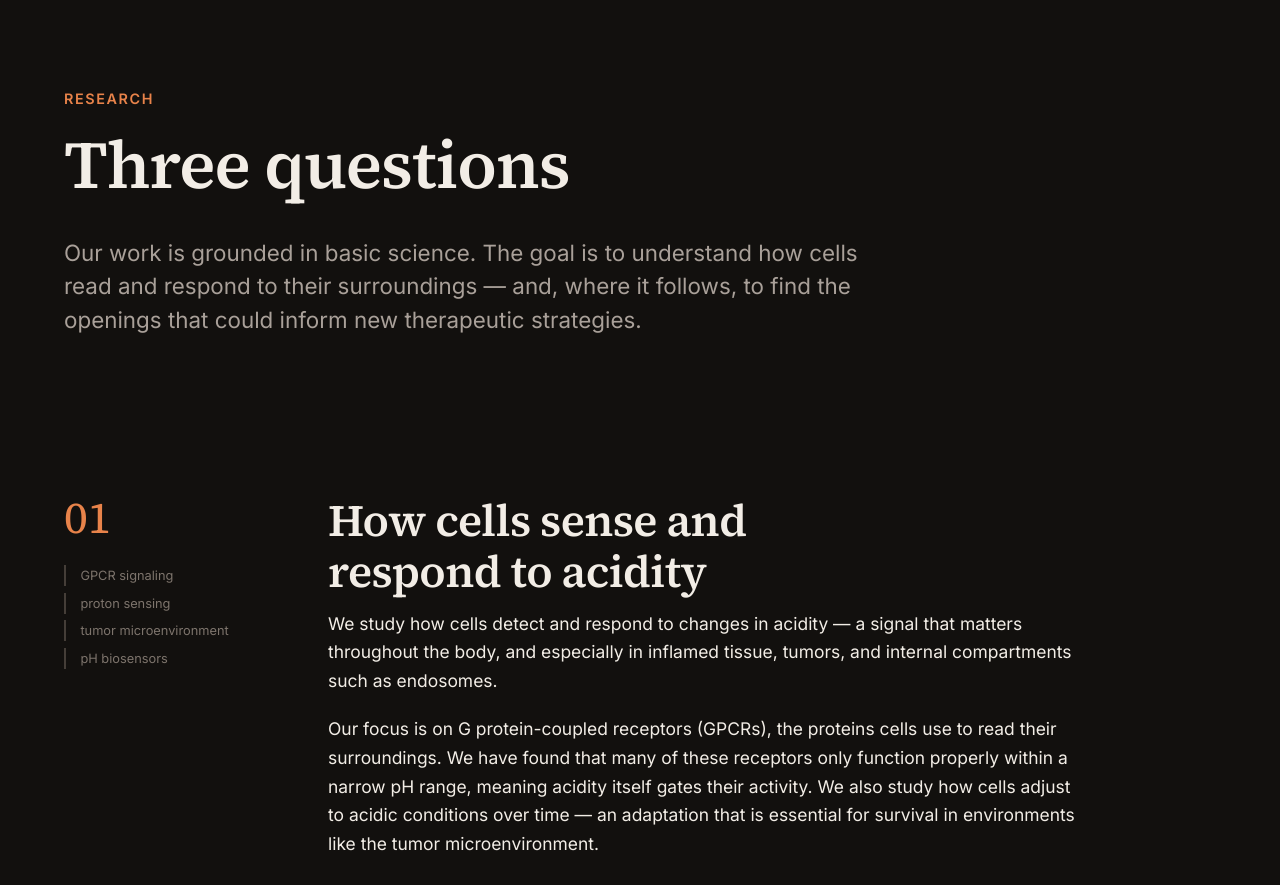
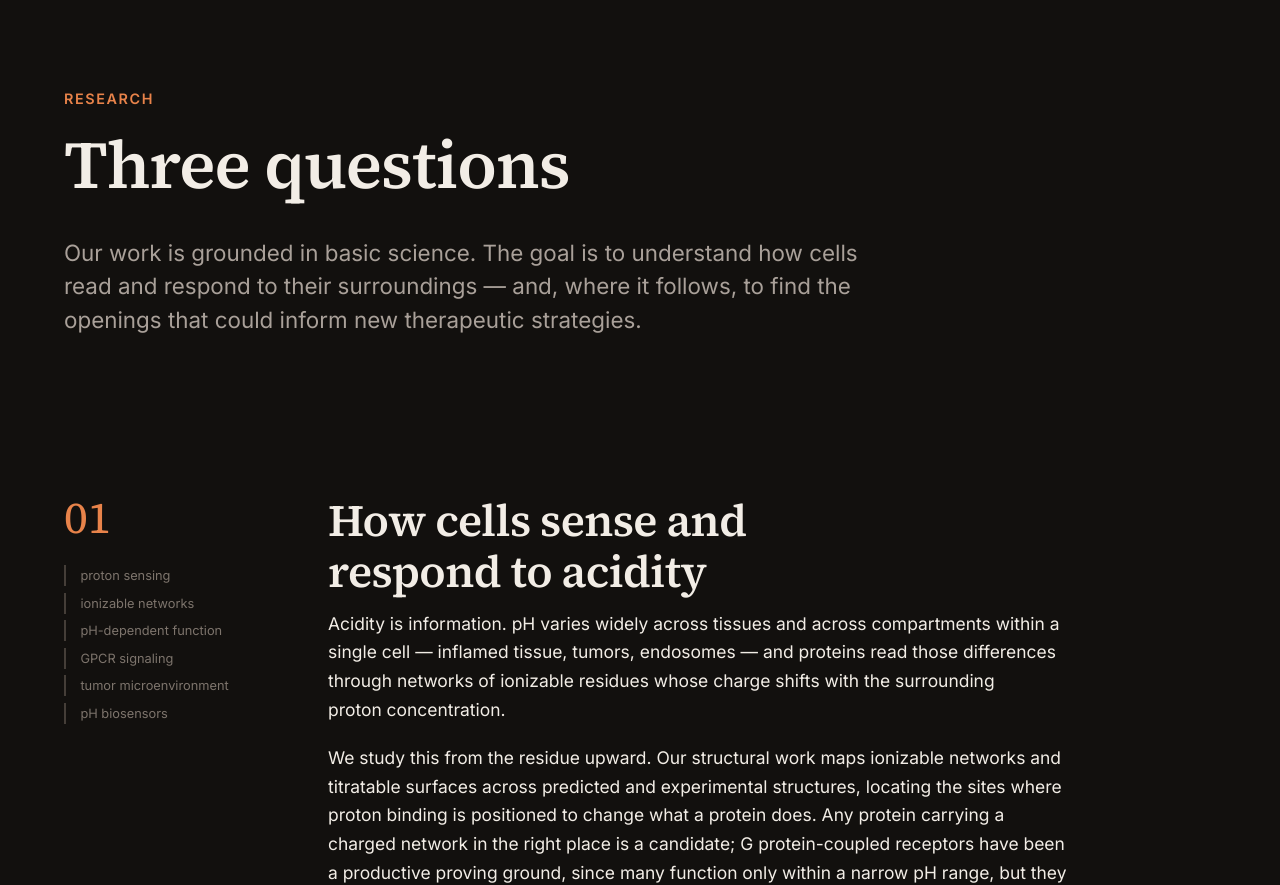
Before and after one commit to dangerisom/isomlab-website, an Astro site: page /isomlab-website/research in a window 1280 px wide. Shown: the part 68-953 px from the top of the page. Built offline with nearby package versions, Linux system fonts and the light colour scheme; Astro itself is replaced by a stand-in of ours.

Commit message:
Generalize the acidity area beyond GPCRs
Reframes proton sensing as a property of ionizable networks in any protein,
with GPCRs as one well-worked case rather than the subject. Adds the
structural side -- mapping titratable networks across structures -- and the
whole-cell adaptation work tracked with pH biosensors.

```diff
--- a/src/data/research.js
+++ b/src/data/research.js
@@ -5,12 +5,13 @@ export const areas = [
     id: 'ph-sensing',
     number: '01',
     title: 'How cells sense and respond to acidity',
-    lede: 'Proton-sensing GPCRs, and how cells adapt to acidic environments.',
+    lede: 'Proton binding as a signal — in proteins, in cells, and in acidic tissue.',
     body: [
-      'We study how cells detect and respond to changes in acidity — a signal that matters throughout the body, and especially in inflamed tissue, tumors, and internal compartments such as endosomes.',
-      'Our focus is on G protein-coupled receptors (GPCRs), the proteins cells use to read their surroundings. We have found that many of these receptors only function properly within a narrow pH range, meaning acidity itself gates their activity. We also study how cells adjust to acidic conditions over time — an adaptation that is essential for survival in environments like the tumor microenvironment.',
+      'Acidity is information. pH varies widely across tissues and across compartments within a single cell — inflamed tissue, tumors, endosomes — and proteins read those differences through networks of ionizable residues whose charge shifts with the surrounding proton concentration.',
+      'We study this from the residue upward. Our structural work maps ionizable networks and titratable surfaces across predicted and experimental structures, locating the sites where proton binding is positioned to change what a protein does. Any protein carrying a charged network in the right place is a candidate; G protein-coupled receptors have been a productive proving ground, since many function only within a narrow pH range, but they are one case of a general principle rather than the boundary of the question.',
+      'At the scale of the whole cell, we ask how acidity is sensed, buffered, and adapted to over time — an adaptation that is essential for survival in environments like the tumor microenvironment, and one we track with genetically encoded pH biosensors.',
     ],
-    keywords: ['GPCR signaling', 'proton sensing', 'tumor microenvironment', 'pH biosensors'],
+    keywords: ['proton sensing', 'ionizable networks', 'pH-dependent function', 'GPCR signaling', 'tumor microenvironment', 'pH biosensors'],
   },
   {
     id: 'dark-proteome',
```
